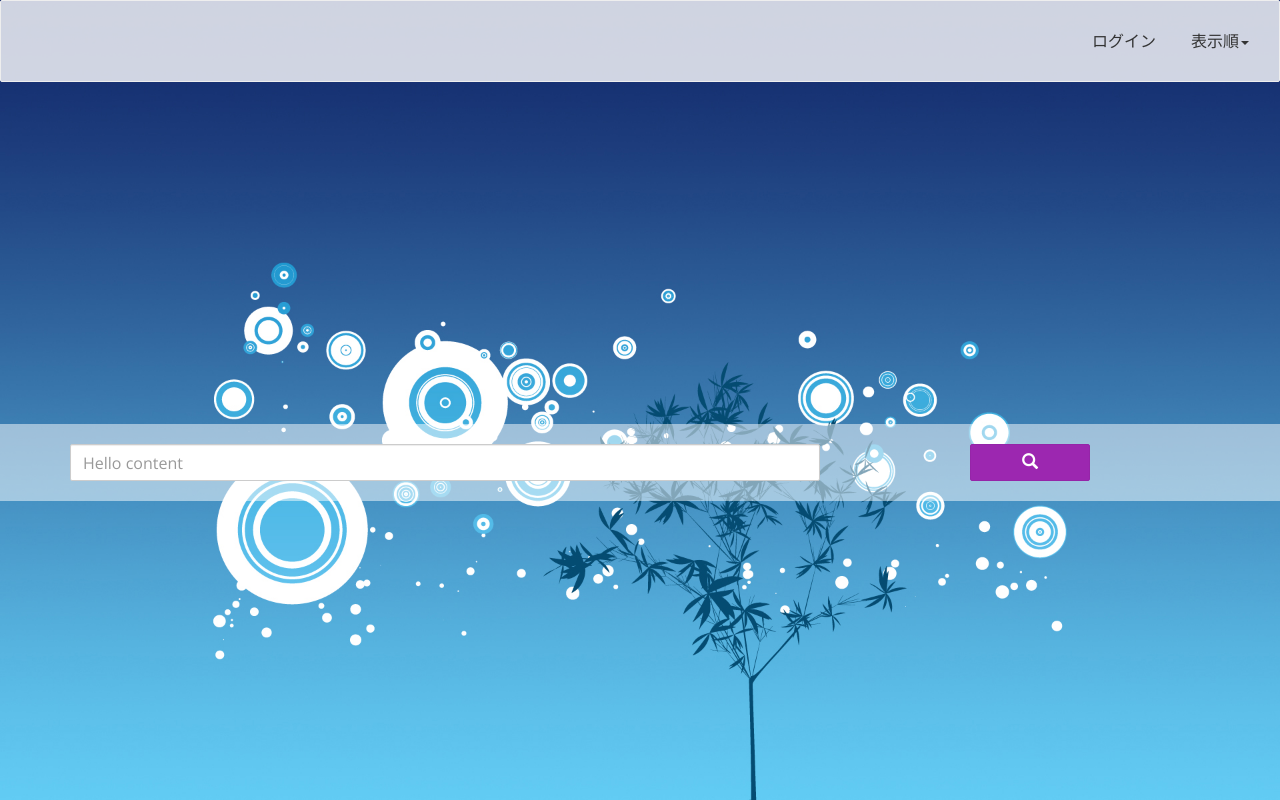
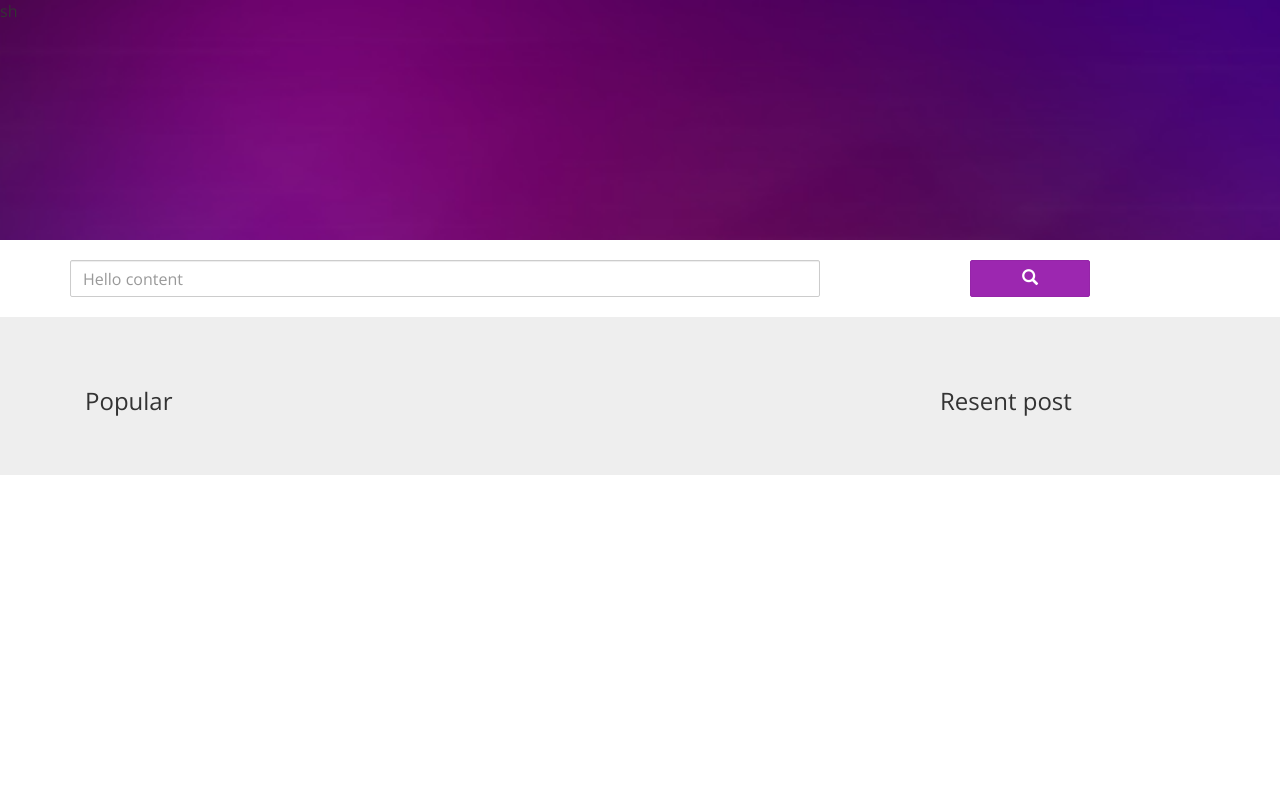
Before and after one commit to peta345/degicamel, a Flask app: page /top in a window 1280 px wide. Run offline with Flask 2, Linux system fonts and the light colour scheme; some libraries are stand-ins or nearby versions.

Commit message:
top.html修正

```diff
--- a/static/css/top.css
+++ b/static/css/top.css
@@ -5,21 +5,22 @@ html {
 body {
   width: 100%;
   height: 100%;
-  background-image: url(../images/sample.jpg);
-  background-position: center center;
-  background-repeat: no-repeat;
-  background-attachment: fixed;
-  background-size: cover;
   background-color: white; }
+  body header {
+    height: 30%;
+    background-image: url(../images/header.jpg);
+    background-position: center center;
+    background-repeat: no-repeat;
+    background-attachment: fixed;
+    background-size: cover; }
   body nav {
     background-color: rgba(255, 255, 255, 0.8); }
   body form {
     padding-top: 20px;
     padding-bottom: 5px;
     position: relative;
-    background-color: rgba(255, 255, 255, 0.5);
-    top: 40%; }
+    background-color: rgba(255, 255, 255, 0.5); }
   body button {
-    width: 60px; }
+    width: 120px; }
 
 /*# sourceMappingURL=top.css.map */
--- a/static/sass/top.scss
+++ b/static/sass/top.scss
@@ -1,3 +1,4 @@
+
 html {
 	width:100%;
 	height:100%;
@@ -5,12 +6,16 @@ html {
 body {
 	width:100%;
 	height:100%;
-	background-image:url(../images/sample.jpg);
-	background-position: center center;
-	background-repeat: no-repeat;
-	background-attachment: fixed;
-	background-size: cover;
 	background-color: white;
+	header{
+		height:30%;
+		width:100%;
+		background-image:url(../images/header.jpg);
+		background-position: center center;
+		background-repeat: no-repeat;
+		background-attachment: fixed;
+		background-size: cover;
+	}
 	nav {
 		background-color:rgba(255,255,255,0.8);
 	}
@@ -19,10 +24,13 @@ body {
 		padding-bottom: 5px;
 		position:relative;
 		background-color: rgba(255,255,255,0.5);
-		top: 40%;
-		//transform: translateY(-50%);
 	}
 	button {
 		width: 120px;
 	}
+	.jumbotron {
+		.col-xs-9 {
+
+		}
+	}
 }
--- a/templates/top.html
+++ b/templates/top.html
@@ -1,3 +1,4 @@
+
 <!DOCTYPE html>
 <html lang="en">
 <head>
@@ -7,38 +8,10 @@
 	<link rel="stylesheet" href="./static/css/top.css">
 </head>
 <body>
-	<nav class="navbar navbar-default" style="background-color:rgba(255,255,255,0.8)">
-	  <div class="container-fluid">
-		<!-- Brand and toggle get grouped for better mobile display -->
-		<div class="navbar-header">
-		  <button type="button" class="navbar-toggle collapsed" data-toggle="collapse" data-target="#bs-example-navbar-collapse-1" aria-expanded="false">
-			<span class="sr-only">Toggle navigation</span>
-			<span class="icon-bar"></span>
-			<span class="icon-bar"></span>
-			<span class="icon-bar"></span>
-		  </button>
-		  <a class="navbar-brand" href="#"></a>
-		</div>
-		<!-- Collect the nav links, forms, and other content for toggling -->
-		<div class="collapse navbar-collapse" id="bs-example-navbar-collapse-1">
-		  <ul class="nav navbar-nav navbar-right">
-			  <li><a href="#" id="hoge" class="fontop"  data-toggle="popover"  data-content="<button type='button'id='fuga' class='btn btn-secondary btn-sm btn-success text-center' data-toggle='modal' data-target='#form-modal' >ログイン</button>もしくは <a id='entry' href='#'>新規登録</a>" data-placement="bottom">ログイン</a></li>
-			  <!-- <li><a href="#" class="fontop">Link</a></li> -->
-			<li class="dropdown">
-			  <a href="#" id="login" class="dropdown-toggle fontop" data-toggle="dropdown" role="button" aria-haspopup="true" aria-expanded="false">表示順<span class="caret"></span></a>
-			  <ul class="dropdown-menu">
-				<li><a href="#">価格(高い)</a></li>
-				<li><a href="#">価格(低い)</a></li>
-				<li><a href="#">人気順</a></li>
-				<li role="separator" class="divider"></li>
-				<li><a href="#" data-toggle="modal" data-target="#add-modal">追加検索</a></li>
-			  </ul>
-			</li>
-		  </ul>
-		</div><!-- /.navbar-collapse -->
-	  </div><!-- /.container-fluid -->
-	</nav>
-	<form action="{{ url_for('submit') }}" method="POST" class="text-center">
+	<header>
+		sh
+	</header>
+		<form action="{{ url_for('submit') }}" method="POST" class="text-center">
 		<div class="container">
 			<div class="row">
 				<div class="col-xs-8  form-group">
@@ -50,5 +23,15 @@
 			</div>
 		</div>
 	</form>
+		<div class="jumbotron">
+			<div class="container">
+				<div class="col-xs-9">
+					<h3>Popular</h3>
+				</div>
+				<div class="col-xs-3">
+					<h3>Resent post</h3>
+				</div>
+			</div>
+		</div>
 </body>
 </html>
```
Also changed, not shown: static/images/header.jpg (added), 1 other file.
